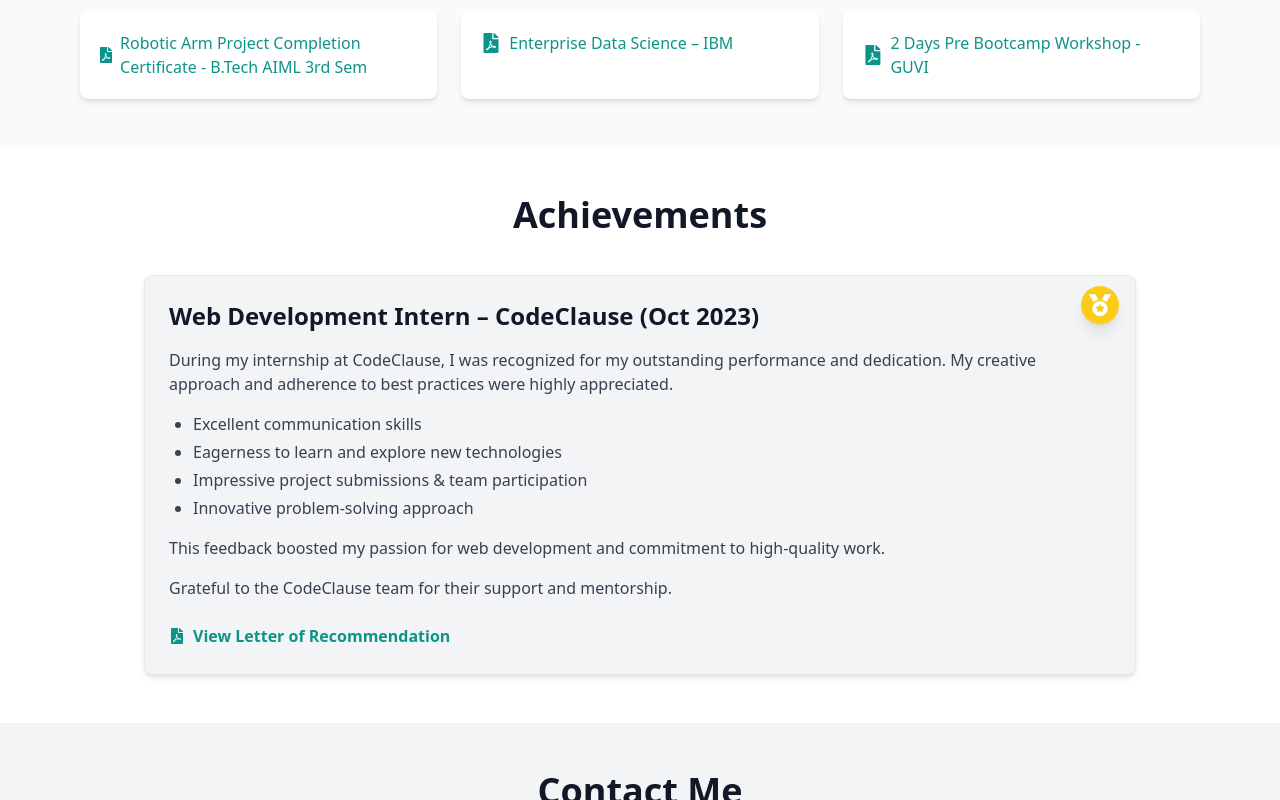
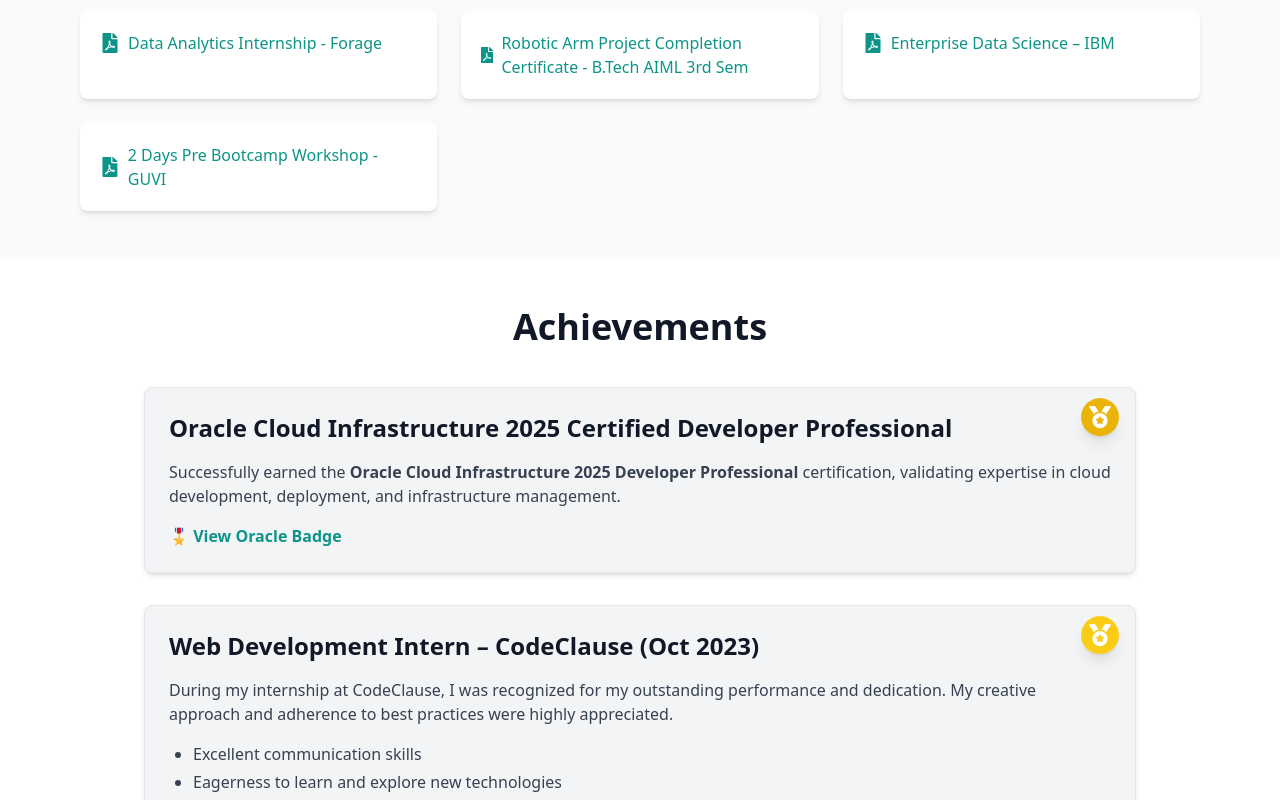
Before and after one commit to mohdasad05/asad-portfolio, a React (Vite) app: page / in a window 1280 px wide. Shown: the part 6205-7005 px from the top of the page. Built offline with nearby package versions, Linux system fonts and the light colour scheme.

Commit message:
Added new cerctification and achievement

```diff
--- a/src/components/Achievements.jsx
+++ b/src/components/Achievements.jsx
@@ -1,5 +1,5 @@
 import React from 'react';
-import { FaFilePdf, FaStar, FaTrophy, FaMedal, FaAward } from 'react-icons/fa';
+import { FaFilePdf, FaMedal } from 'react-icons/fa';
 
 const Achievements = () => {
   return (
@@ -12,9 +12,33 @@ const Achievements = () => {
           </span>
         </h2>
 
+        {/* 🏆 Oracle Badge Achievement - TOP */}
+        <div className="relative bg-gray-100 dark:bg-gray-800 p-6 rounded-lg shadow-md border dark:border-gray-700 transition-all duration-300 transform hover:scale-[1.01] hover:shadow-xl hover:bg-teal-50 dark:hover:bg-gray-700 mb-8">
+          <div className="absolute top-4 right-4 bg-yellow-500 text-white p-2 rounded-full shadow-lg animate-floating">
+            <FaMedal size={22} />
+          </div>
+
+          <h3 className="text-2xl font-semibold text-gray-900 dark:text-white mb-4">
+            Oracle Cloud Infrastructure 2025 Certified Developer Professional
+          </h3>
+
+          <p className="text-gray-700 dark:text-gray-300 mb-4">
+            Successfully earned the <strong>Oracle Cloud Infrastructure 2025 Developer Professional</strong> certification,
+            validating expertise in cloud development, deployment, and infrastructure management.
+          </p>
+
+          <a
+            href="https://catalog-education.oracle.com/ords/certview/sharebadge?id=1DBF3A602A21B24BE37503DA63076CF54FE69461B227E96C08E11EF30A2697F9"
+            target="_blank"
+            rel="noopener noreferrer"
+            className="inline-flex items-center text-teal-600 dark:text-teal-400 font-semibold hover:underline"
+          >
+            🎖 View Oracle Badge
+          </a>
+        </div>
+
+        {/* 🎖️ CodeClause Achievement - BELOW */}
         <div className="relative bg-gray-100 dark:bg-gray-800 p-6 rounded-lg shadow-md border dark:border-gray-700 transition-all duration-300 transform hover:scale-[1.01] hover:shadow-xl hover:bg-teal-50 dark:hover:bg-gray-700">
-
-          {/* 🏅 Floating Badge Icon */}
           <div className="absolute top-4 right-4 bg-yellow-400 text-white p-2 rounded-full shadow-lg animate-floating">
             <FaMedal size={22} />
           </div>
@@ -35,14 +59,6 @@ const Achievements = () => {
             <li>Innovative problem-solving approach</li>
           </ul>
 
-          <p className="text-gray-700 dark:text-gray-300 mb-4">
-            This feedback boosted my passion for web development and commitment to high-quality work.
-          </p>
-
-          <p className="text-gray-700 dark:text-gray-300 mb-6">
-            Grateful to the CodeClause team for their support and mentorship.
-          </p>
-
           <a
             href="/achievements/lor-codeclause.pdf"
             target="_blank"
--- a/src/components/Certifications.jsx
+++ b/src/components/Certifications.jsx
@@ -3,6 +3,7 @@ import React from 'react';
 import { FaFilePdf } from 'react-icons/fa';
 
 const certifications = [
+  { name: 'Oracle Cloud Infrastructure 2025 Certified Developer Professional', file: '/certificates/oracle-cloud-2025.pdf' },
   { name: 'Python Django Fundamentals – Simplilearn', file: '/certificates/python-django-simplilearn.pdf' },
   { name: 'Tableau – Internshala Trainings', file: '/certificates/tableau-internshala.pdf' },
   { name: 'Artificial Intelligence Intern – Tech-A-Intern', file: '/certificates/ai-tech-a-intern.pdf' },
```
Also changed, not shown: 1 other file (tests, documents, lock files or other folders).
